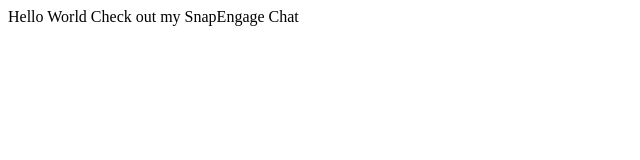
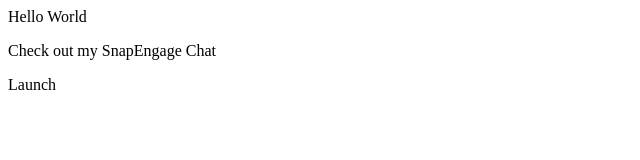
Before and after one commit to sabrinablanck/sabrinablanck.github.io, a plain HTML site: page index.html in a window 1280 px wide. Shown: the whole page, without its empty margins (0-640 px from the left). Drawn offline with Linux system fonts and the light colour scheme.

Commit message:
Add files via upload

```diff
--- a/index.html
+++ b/index.html
@@ -2,7 +2,10 @@
 <html>
 <body>
 Hello World
-Check out my SnapEngage Chat
+
+<p>Check out my SnapEngage Chat</p>
+
+<a onClick="SnapEngage.startLink();">Launch</a>
 
 <!-- begin SnapEngage code -->
 <script type="text/javascript">
```
